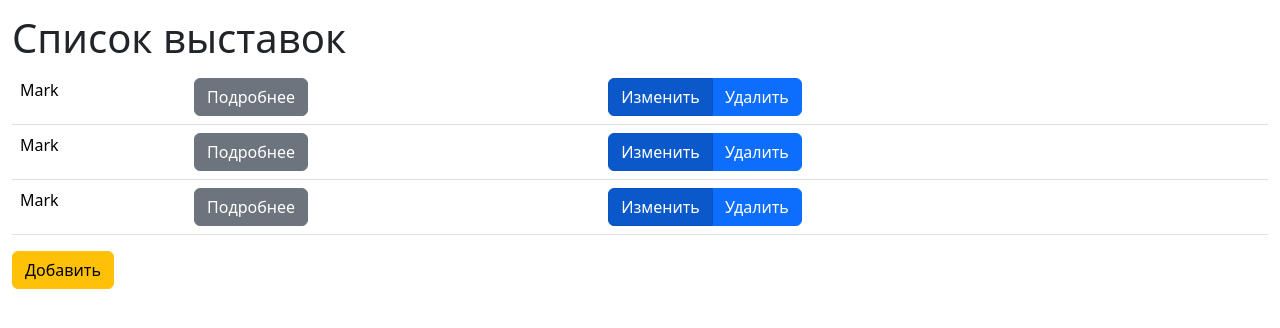
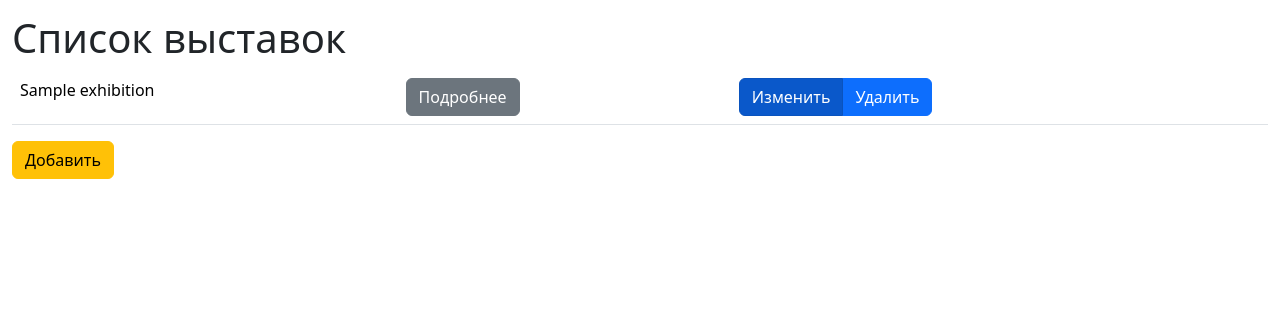
Before and after one commit to AlexeyRodi/museum-web, a Django app: template museum/main/templates/main/exhibitions-list.html in a window 1280 px wide. Shown: the part 56-384 px from the top of the page. Run offline with Django 5.2, Linux system fonts and the light colour scheme; the template is opened without the code that fills it: most values are stand-ins (such as "Sample title", 1, 10 or a date in 2020); some libraries are stand-ins or nearby versions.

Commit message:
transfer exhibitions to the tab exhibition-list

```diff
--- a/museum/main/templates/main/exhibitions-list.html
+++ b/museum/main/templates/main/exhibitions-list.html
@@ -31,7 +31,9 @@
 
             <li class="nav-item">
                 <div class="btn-group" role="group" aria-label="Basic example">
-                <a href="sign-in.html"><button type="button" class="btn btn-success">Войти</button></a>
+                    <a href="sign-in.html">
+                        <button type="button" class="btn btn-success">Войти</button>
+                    </a>
                     <button type="button" class="btn btn-warning">Зарегистрироваться</button>
                 </div>
             </li>
@@ -42,9 +44,12 @@
     <h1 class="head-text">Список выставок</h1>
     <table class="table">
         <tbody>
+        {% for exhibition in exhibitions %}
         <tr>
-                <td>Mark</td>
-                <td><button type="button" class="btn btn-secondary">Подробнее</button></td>
+            <td>{{ exhibition.name }}</td>
+            <td>
+                <button type="button" class="btn btn-secondary">Подробнее</button>
+            </td>
             <td>
                 <div class="btn-group">
                     <a href="#" class="btn btn-primary active" aria-current="page">Изменить</a>
@@ -52,31 +57,15 @@
                 </div>
             </td>
         </tr>
-              <tr>
-                <td>Mark</td>
-                <td><button type="button" class="btn btn-secondary">Подробнее</button></td>
-                <td>
-                    <div class="btn-group">
-                    <a href="#" class="btn btn-primary active" aria-current="page">Изменить</a>
-                    <a href="#" class="btn btn-primary">Удалить</a>
-                  </div>
-                </td>
-              </tr>
-              <tr>
-                <td>Mark</td>
-                <td><button type="button" class="btn btn-secondary">Подробнее</button></td>
-                <td>
-                    <div class="btn-group">
-                    <a href="#" class="btn btn-primary active" aria-current="page">Изменить</a>
-                    <a href="#" class="btn btn-primary">Удалить</a>
-                  </div>
-                </td>
-              </tr>
+        {% endfor %}
+
         </tbody>
     </table>
     <button type="button" class="btn btn-warning">Добавить</button>
 </div>
 
-    <script src="{% static 'main/js/bootstrap.bundle.min.js'%}" integrity="sha384-YvpcrYf0tY3lHB60NNkmXc5s9fDVZLESaAA55NDzOxhy9GkcIdslK1eN7N6jIeHz" crossorigin="anonymous"></script>
+<script src="{% static 'main/js/bootstrap.bundle.min.js'%}"
+        integrity="sha384-YvpcrYf0tY3lHB60NNkmXc5s9fDVZLESaAA55NDzOxhy9GkcIdslK1eN7N6jIeHz"
+        crossorigin="anonymous"></script>
 </body>
 </html>
--- a/museum/main/views.py
+++ b/museum/main/views.py
@@ -1,4 +1,5 @@
 from django.shortcuts import render
+from .models import Exhibition
 
 
 def index(request):
@@ -10,4 +11,5 @@ def rooms_list(request):
 
 
 def exhibitons_list(request):
-    return render(request, 'main/exhibitions-list.html')
+    exhibitions = Exhibition.objects.all()
+    return render(request, 'main/exhibitions-list.html', {'exhibitions': exhibitions})
```
Lines whose indentation alone changed are shown as unchanged.
